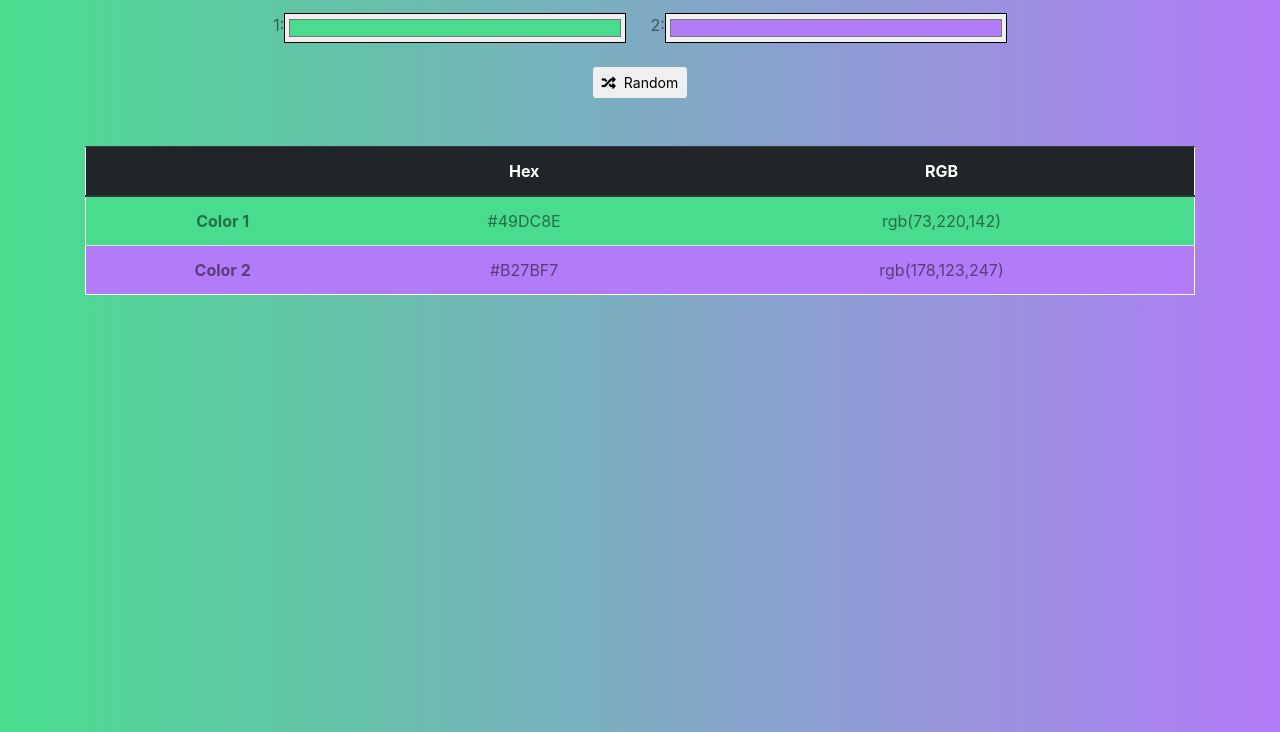
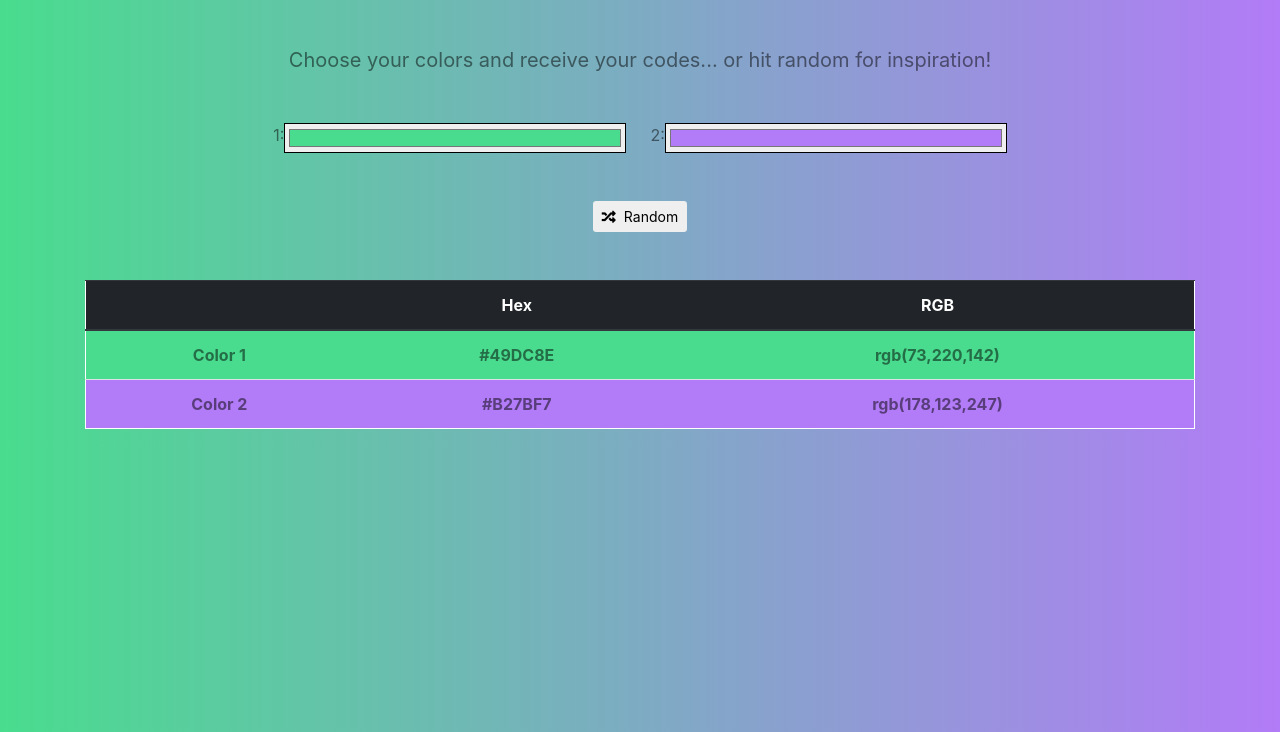
Before and after one commit to JatB01/Background-Generator, a plain HTML site: page index.html in a window 1280 px wide. Shown: the part 68-800 px from the top of the page. Drawn offline with nearby package versions, Linux system fonts and the light colour scheme.

Commit message:
madecolors bold

```diff
--- a/index.html
+++ b/index.html
@@ -16,10 +16,13 @@
 <body id="gradient">
     <div class="container">
         <h1 class="mb-3 text-center">Background Generator</h1>
+        <p class="lead my-5">
+            <strong>Choose your colors and receive your codes... or hit random for inspiration!</strong>
+        </p>
         <div class="row justify-content-center">
             1:
             <input class="mr-4" id="color1" type="color" name="color1" value="#49DC8E"> 2:
-            <input class="mb-4" id="color2" type="color" name="color2" value="#B27BF7">
+            <input class="mb-5" id="color2" type="color" name="color2" value="#B27BF7">
         </div>
         <div>
             <button class="btn btn-sm" id="btn ">
--- a/style/style.css
+++ b/style/style.css
@@ -32,10 +32,12 @@ h4 {
 
 #r1 {
   background-color: #49dc8e;
+  font-weight: bold;
 }
 
 #r2 {
   background-color: #b27bf7;
+  font-weight: bold;
 }
 
 .table {
```
